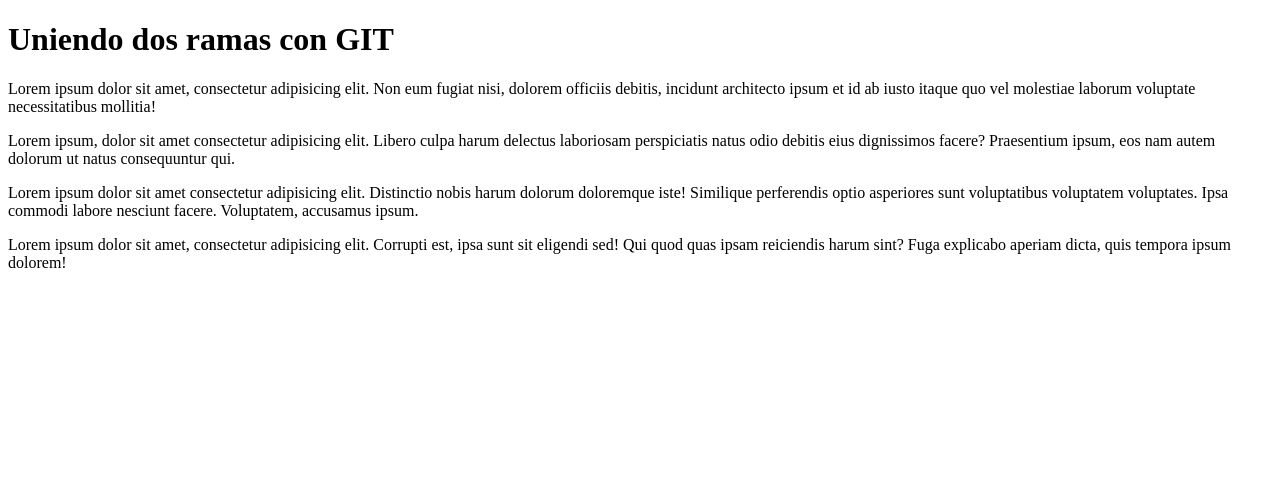
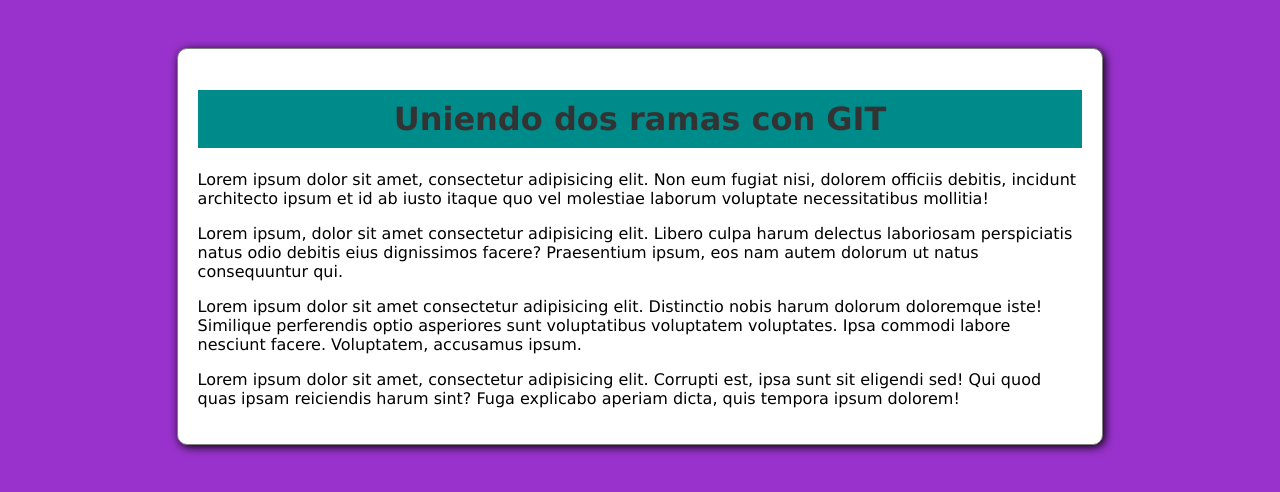
Before and after one commit to Bryan-Osorio/Hyperblog, a plain HTML site: page index.html in a window 1280 px wide. Drawn offline with Linux system fonts and the light colour scheme.

Commit message:
Version dos de los ESTILOS

```diff
--- a/css/estilos.css
+++ b/css/estilos.css
@@ -1,5 +1,6 @@
 body{
     font-family: Verdana, Geneva, Tahoma, sans-serif;
+    background-color: darkorchid;
 }
 
 .contenedor{
@@ -11,6 +12,7 @@
     border-radius: 10px;
     transition: all 400ms linear;
     margin-top: 3rem;
+    background-color: #fff;
 }
 
 h1{
--- a/index.html
+++ b/index.html
@@ -4,6 +4,7 @@
     <meta charset="UTF-8">
     <meta name="viewport" content="width=device-width, initial-scale=1.0">
     <title>Fusion de ramas</title>
+    <link rel="stylesheet" href="css/estilos.css">
 </head>
 <body>
 
```
